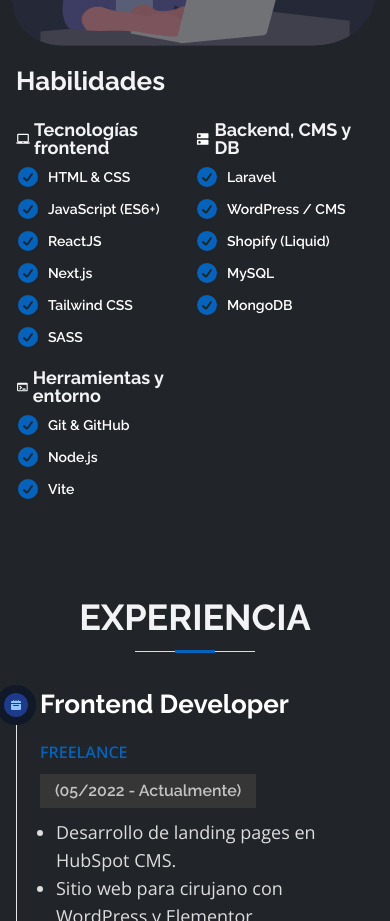
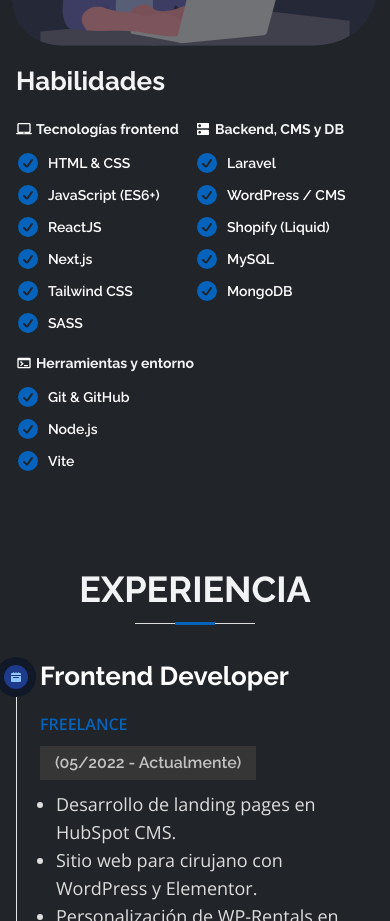
Before and after one commit to joanC0492/my-portfolio, a Next.js app: page / in a window 390 px wide. Shown: the part 1360-2281 px from the top of the page. Built offline with nearby package versions, Linux system fonts and the light colour scheme.

Commit message:
Ajustar tamaño de fuente para la sección de habilidades en HomeAbout

```diff
--- a/src/app/(pages)/home/_components/sections/HomeAbout.tsx
+++ b/src/app/(pages)/home/_components/sections/HomeAbout.tsx
@@ -71,7 +71,7 @@ export const HomeAbout = (props: IProps) => {
                       <Title
                         text={skillCategory.title}
                         variant="h5"
-                        className="text-[18px] text-jc-dark-4 leading-none"
+                        className="text-sm md:text-[18px] text-jc-dark-4 leading-none"
                       />
                     </div>
                     <Skills
```
